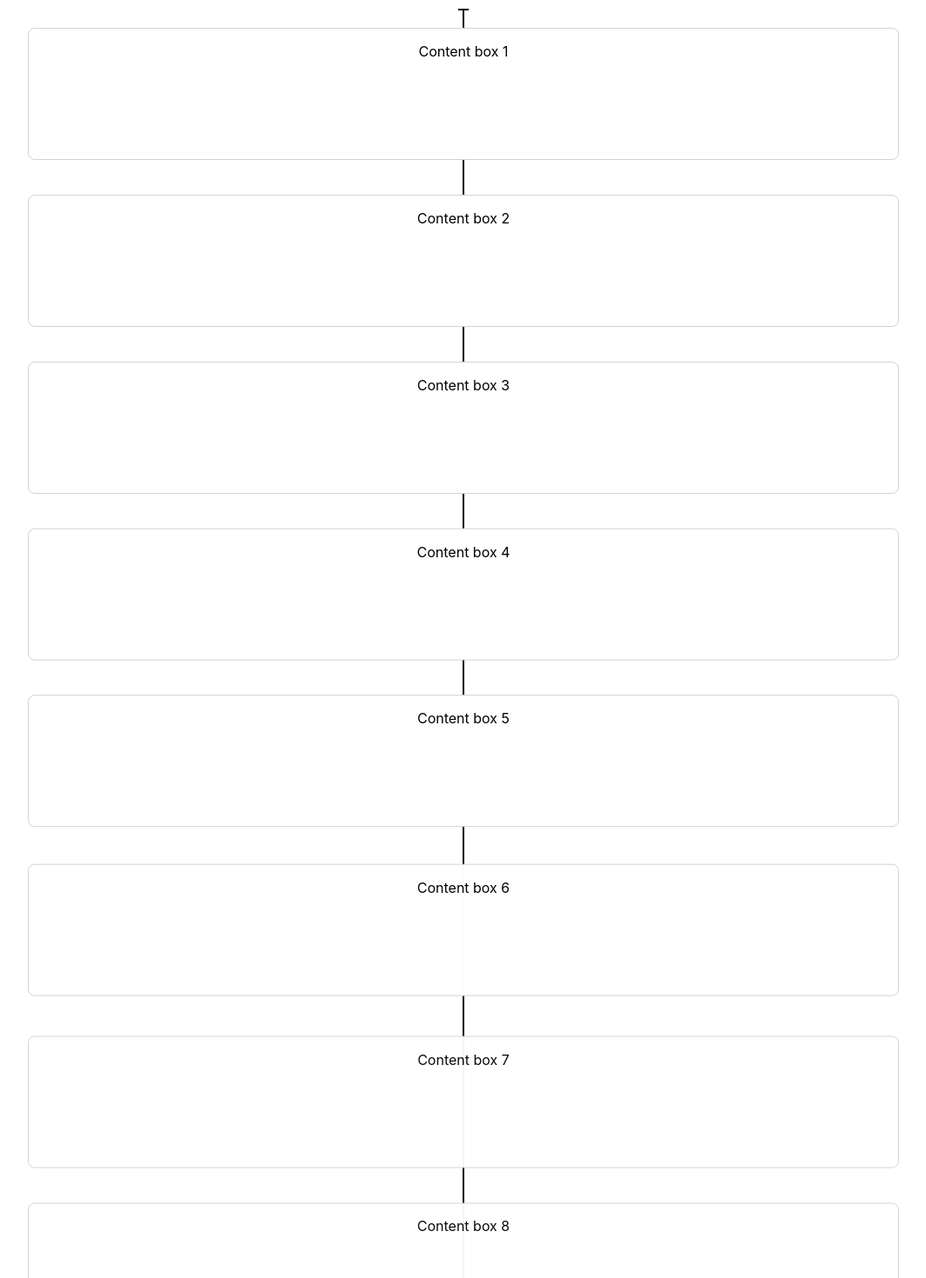
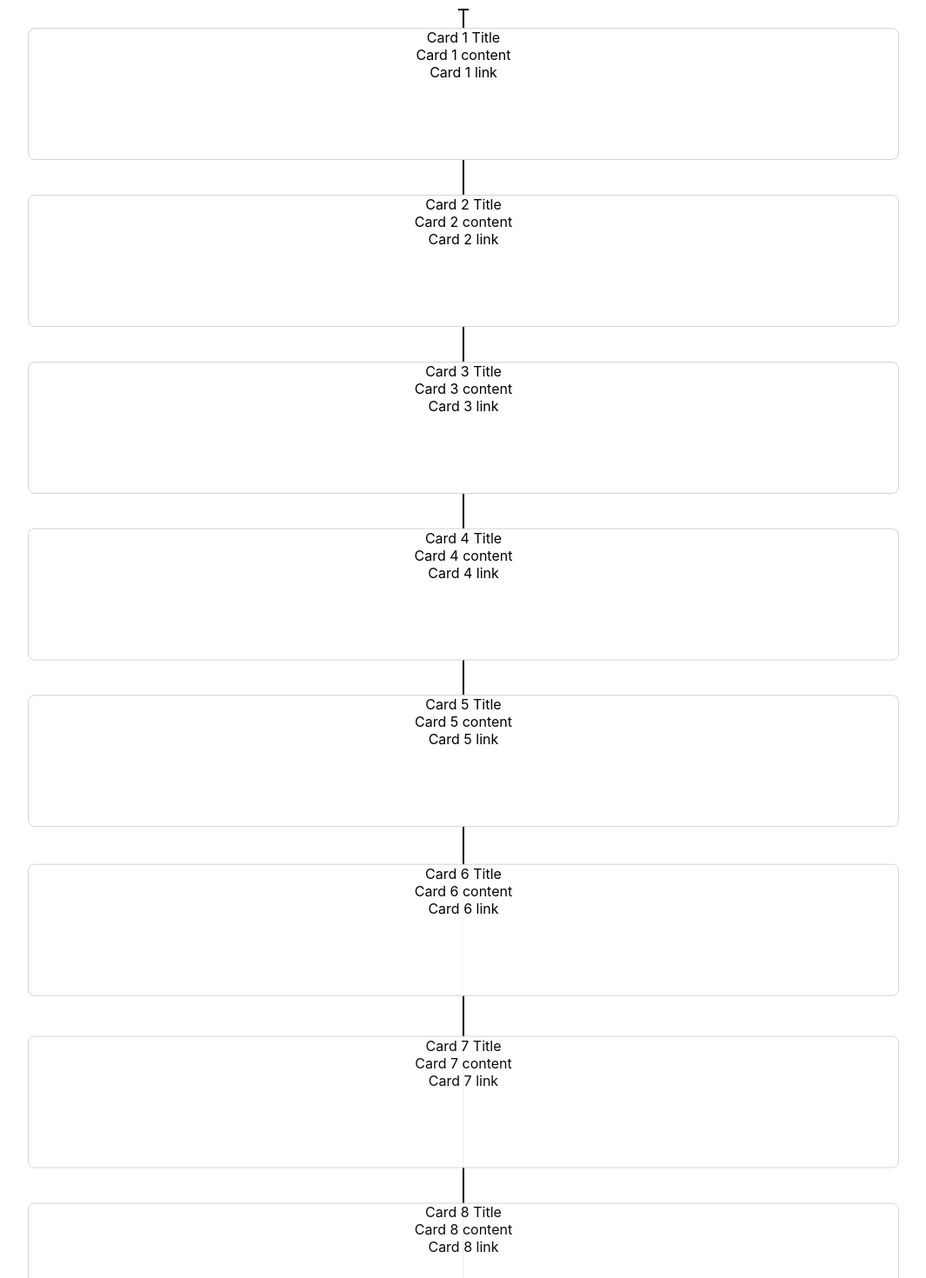
Before and after one commit to danielnichols/danielnichols.github.io, a React app: page / in a window 1280 px wide. Shown: the top 1470 px of the page at 87% size, without its empty margins (107-1172 px from the left). Built offline with nearby package versions, Linux system fonts and the light colour scheme; the HTML template or start-up script is replaced by a standard one.

Commit message:
extract timeline card structure to separate component
Styling has not been extracted yet

```diff
--- a/src/components/Homepage/Homepage.tsx
+++ b/src/components/Homepage/Homepage.tsx
@@ -1,24 +1,32 @@
 import React from 'react';
 import styled from 'styled-components';
 
-import Timeline from '~components/common/Timeline';
+import { Timeline, TimelineCard } from '~components/common/Timeline';
 
 const P = styled.p``;
 
 const elements = [
-  'Content box 1',
-  'Content box 2',
-  'Content box 3',
-  'Content box 4',
-  'Content box 5',
-  'Content box 6',
-  'Content box 7',
-  'Content box 8',
+  { title: 'Card 1 Title', content: 'Card 1 content', link: 'Card 1 link' },
+  { title: 'Card 2 Title', content: 'Card 2 content', link: 'Card 2 link' },
+  { title: 'Card 3 Title', content: 'Card 3 content', link: 'Card 3 link' },
+  { title: 'Card 4 Title', content: 'Card 4 content', link: 'Card 4 link' },
+  { title: 'Card 5 Title', content: 'Card 5 content', link: 'Card 5 link' },
+  { title: 'Card 6 Title', content: 'Card 6 content', link: 'Card 6 link' },
+  { title: 'Card 7 Title', content: 'Card 7 content', link: 'Card 7 link' },
+  { title: 'Card 8 Title', content: 'Card 8 content', link: 'Card 8 link' },
 ];
 
 const Homepage = () => (
   <div>
-    <Timeline>{elements}</Timeline>
+    <Timeline>
+      {elements.map((card, index) => (
+        <TimelineCard
+          title={ card.title }
+          content={ card.content }
+          link={ card.link }
+        />
+      ))}
+    </Timeline>
     <P css="text-align: center;">
       Back to top button
     </P>
--- a/src/components/common/Timeline/Timeline.tsx
+++ b/src/components/common/Timeline/Timeline.tsx
@@ -78,9 +78,7 @@ const Timeline = props => {
             style={ { maxHeight } }
           >
             <ContentContainer style={ { opacity, transform: interpolate([offsetY], y => `translateY(${y}%)`) } }>
-              <p>
-                {props.children[index]}
-              </p>
+              {props.children[index]}
             </ContentContainer>
           </ContentContainerWrapper>
         ))}
--- /dev/null
+++ b/src/components/common/Timeline/TimelineCard/CardContent.tsx
@@ -0,0 +1,9 @@
+import React from 'react';
+
+const CardContent = props => (
+  <div>
+    {props.children}
+  </div>
+);
+
+export default CardContent;
--- /dev/null
+++ b/src/components/common/Timeline/TimelineCard/CardNavLink.tsx
@@ -0,0 +1,9 @@
+import React from 'react';
+
+const CardNavLink = props => (
+  <div>
+    {props.children}
+  </div>
+);
+
+export default CardNavLink;
--- /dev/null
+++ b/src/components/common/Timeline/TimelineCard/CardTitle.tsx
@@ -0,0 +1,9 @@
+import React from 'react';
+
+const CardTitle = props => (
+  <div>
+    {props.children}
+  </div>
+);
+
+export default CardTitle;
--- /dev/null
+++ b/src/components/common/Timeline/TimelineCard/TimelineCard.tsx
@@ -0,0 +1,40 @@
+import React from 'react';
+
+import CardContent from './CardContent';
+import CardNavLink from './CardNavLink';
+import CardTitle from './CardTitle';
+/*
+  TODO:
+  - Card needs to render plain when just given children
+  - When given an image it needs to show it on the right side by default
+    - Needs to have options as to where the image is displayed, including left, right and maybe above
+    - Image should always show above on mobile width
+  - If given, navigation link needs to animate in, default on the right, but possibly on left instead
+    - Animation should be a "cutting" animation using a thin dotted line, and then physically separated from the rest of the card
+  - May need special handling of navigation link due to transition animation
+  - Text section needs a view more option for overflow text, instead of a scrollbar
+  - Needs an option for a title, possibly overlapping the image
+  - May want to split into multiple components in subfolder
+
+  - Card Container
+    - Card Body
+      - Title
+      - Content (LHD/vert Image)
+      - Image (LHD/vert Content)
+    - Nav Link
+*/
+/**
+ * Creates a card to be shown on the timeline view. Has multiple options including an image, navigation and vertical sections
+ * @param props
+ */
+const TimelineCard = props => (
+  <div>
+    <div>
+      <CardTitle>{props.title}</CardTitle>
+      <CardContent>{props.content}</CardContent>
+    </div>
+    <CardNavLink>{props.link}</CardNavLink>
+  </div>
+);
+
+export default TimelineCard;
--- /dev/null
+++ b/src/components/common/Timeline/TimelineCard/index.ts
@@ -0,0 +1 @@
+export { default } from './TimelineCard';
--- a/src/components/common/Timeline/index.ts
+++ b/src/components/common/Timeline/index.ts
@@ -1 +1,2 @@
-export { default } from './Timeline';
+export { default as Timeline } from './Timeline';
+export { default as TimelineCard } from './TimelineCard';
```
